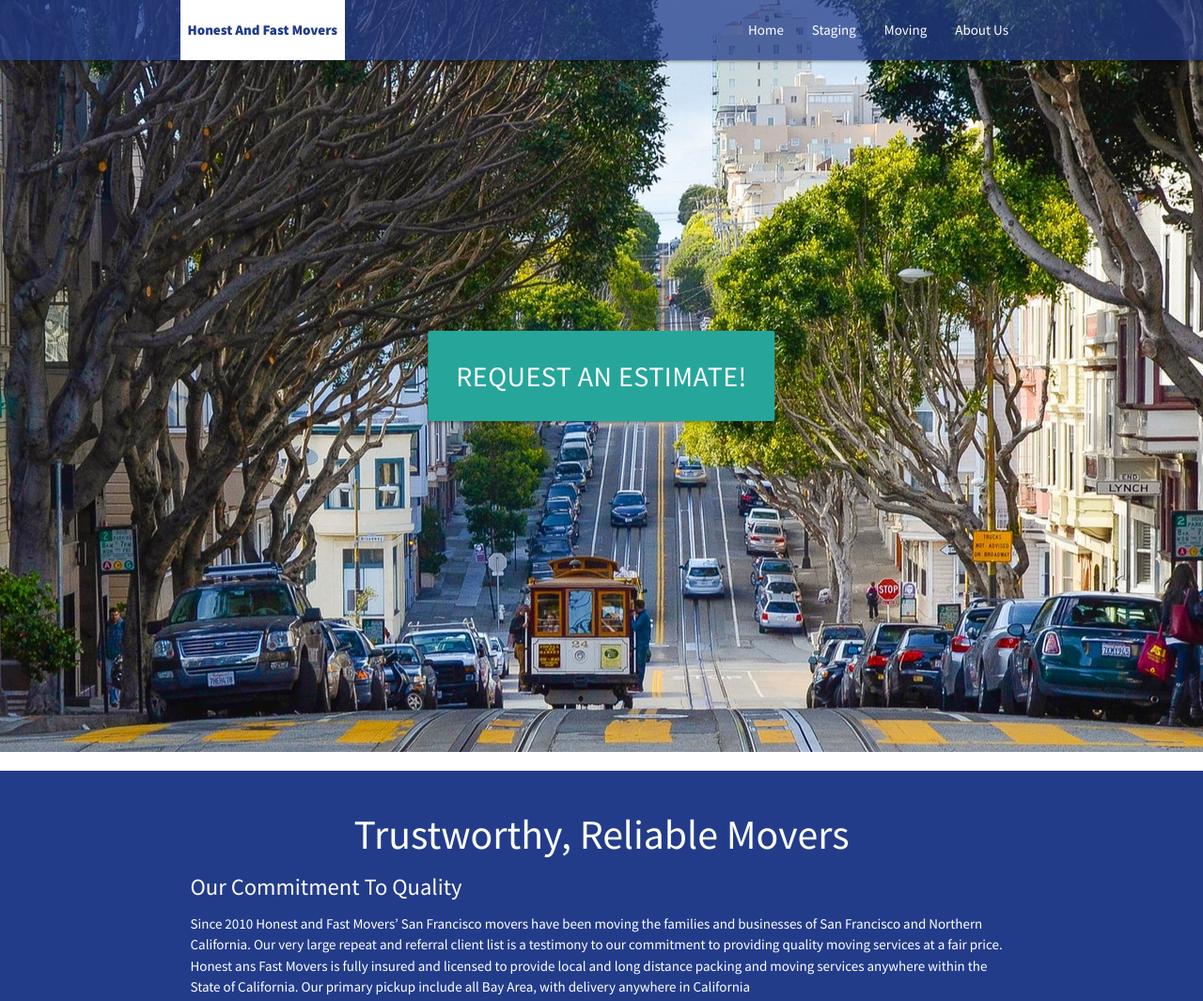
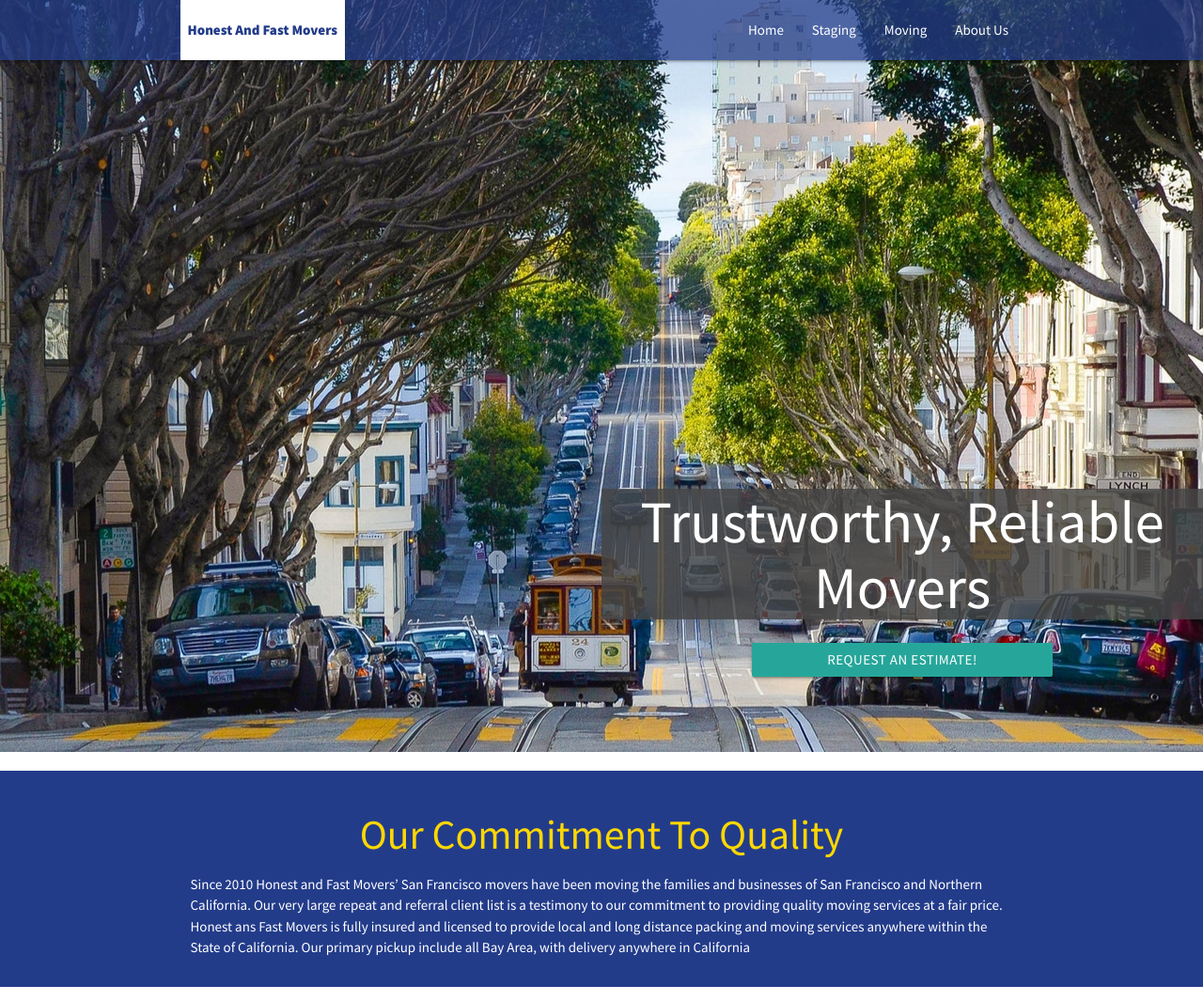
Before and after one commit to 3salaz/honestnfastmovers, a website: page public/index.html in a window 1280 px wide. Shown: the top 1065 px of the page at 94% size. Drawn offline with Linux system fonts and the light colour scheme; some packages are replaced by stand-ins of ours; files whose address does not match are found by name.

Commit message:
added content to main

```diff
--- a/public/assets/style/master.scss
+++ b/public/assets/style/master.scss
@@ -15,16 +15,24 @@
 }
 .overlay-header{
     position: absolute;
-    top: 50%;
+    bottom: 10%;
     left: 50%;
-    transform: translate(-50%, -50%);
     z-index: 1;
+    display: flex;
+    flex-direction: column;
+    text-align: center;
+    h1{
+        color: white;
+        background-color: rgba(70, 70, 70, 0.829);
+    }
 
     .btn{
-        font-size: 2em;
+        font-size: 1em;
         font-weight: 500;
         height: auto !important;
-        padding:1em;
+        padding: 0 1em;
+        width: 50%;
+        margin: auto;
 
     }
 }
@@ -32,6 +40,9 @@
     padding: 1em;
     background-color: #233C8A;
     color: white;
+    h3{
+        color: gold;
+    }
 }
 
 
--- a/public/index.html
+++ b/public/index.html
@@ -40,6 +40,7 @@
       <div class="parallax-container">
         <div class="parallax">
           <div class="overlay-header">
+            <h1>Trustworthy, Reliable Movers</h1>
             <div class="btn">Request An Estimate!</div>
           </div>
           <img src="./assets/images/photography/sf-city-artwork.jpg" />
@@ -48,8 +49,7 @@
     </header>
     <div id="headline" class="row">
       <div class="container">
-        <h3 class="center">Trustworthy, Reliable Movers</h3>
-        <h5>Our Commitment To Quality</h5>
+        <h3 class="center">Our Commitment To Quality</h3>
         <p>Since 2010 Honest and Fast Movers’ San Francisco movers have been moving the families and businesses of San Francisco and Northern California. Our very large repeat and referral client list is a testimony to our commitment to providing quality moving services at a fair price. Honest ans Fast Movers is fully insured and licensed to provide local and long distance packing and moving services anywhere within the State of California. Our primary pickup include all Bay Area, with delivery anywhere in California</p>
       </div>
     </div>
```
Also changed, not shown: public/assets/style/master.css, 1 other file.
